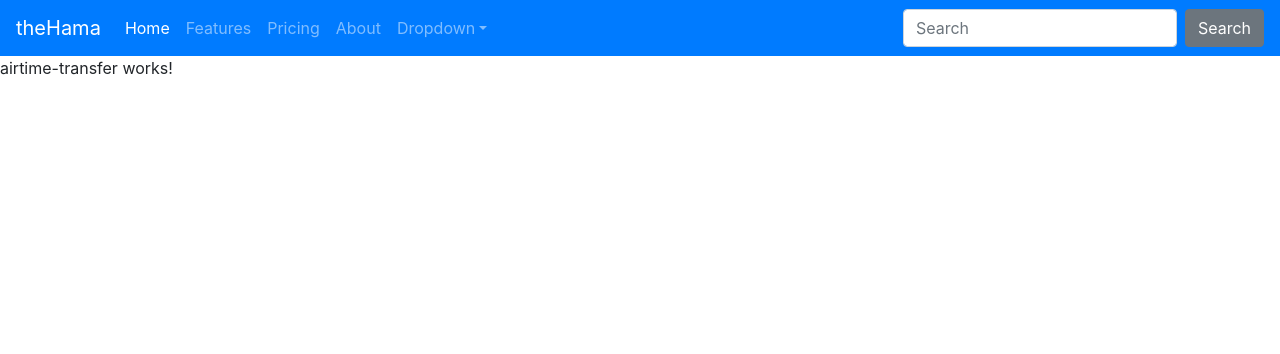
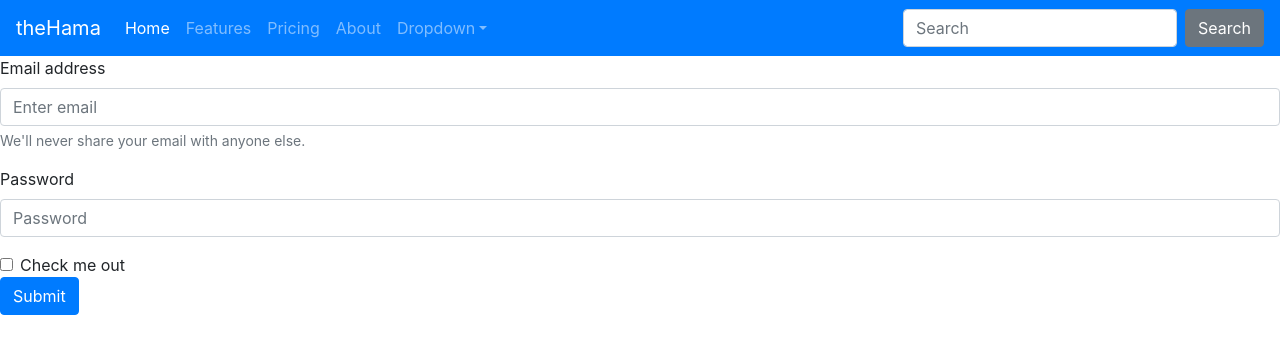
Before and after one commit to rowenhama/userInterface, an Angular app: page /airtime-transfer in a window 1280 px wide. Shown: the top 354 px of the page. Built offline with nearby package versions, Linux system fonts and the light colour scheme.

Commit message:
Update airtime-transfer.component.html

```diff
--- a/src/app/airtime-transfer/airtime-transfer.component.html
+++ b/src/app/airtime-transfer/airtime-transfer.component.html
@@ -1 +1,16 @@
-<p>airtime-transfer works!</p>
+<form>
+    <div class="form-group">
+      <label for="exampleInputEmail1">Email address</label>
+      <input type="email" class="form-control" id="exampleInputEmail1" aria-describedby="emailHelp" placeholder="Enter email">
+      <small id="emailHelp" class="form-text text-muted">We'll never share your email with anyone else.</small>
+    </div>
+    <div class="form-group">
+      <label for="exampleInputPassword1">Password</label>
+      <input type="password" class="form-control" id="exampleInputPassword1" placeholder="Password">
+    </div>
+    <div class="form-check">
+      <input type="checkbox" class="form-check-input" id="exampleCheck1">
+      <label class="form-check-label" for="exampleCheck1">Check me out</label>
+    </div>
+    <button type="submit" class="btn btn-primary">Submit</button>
+  </form>
```
